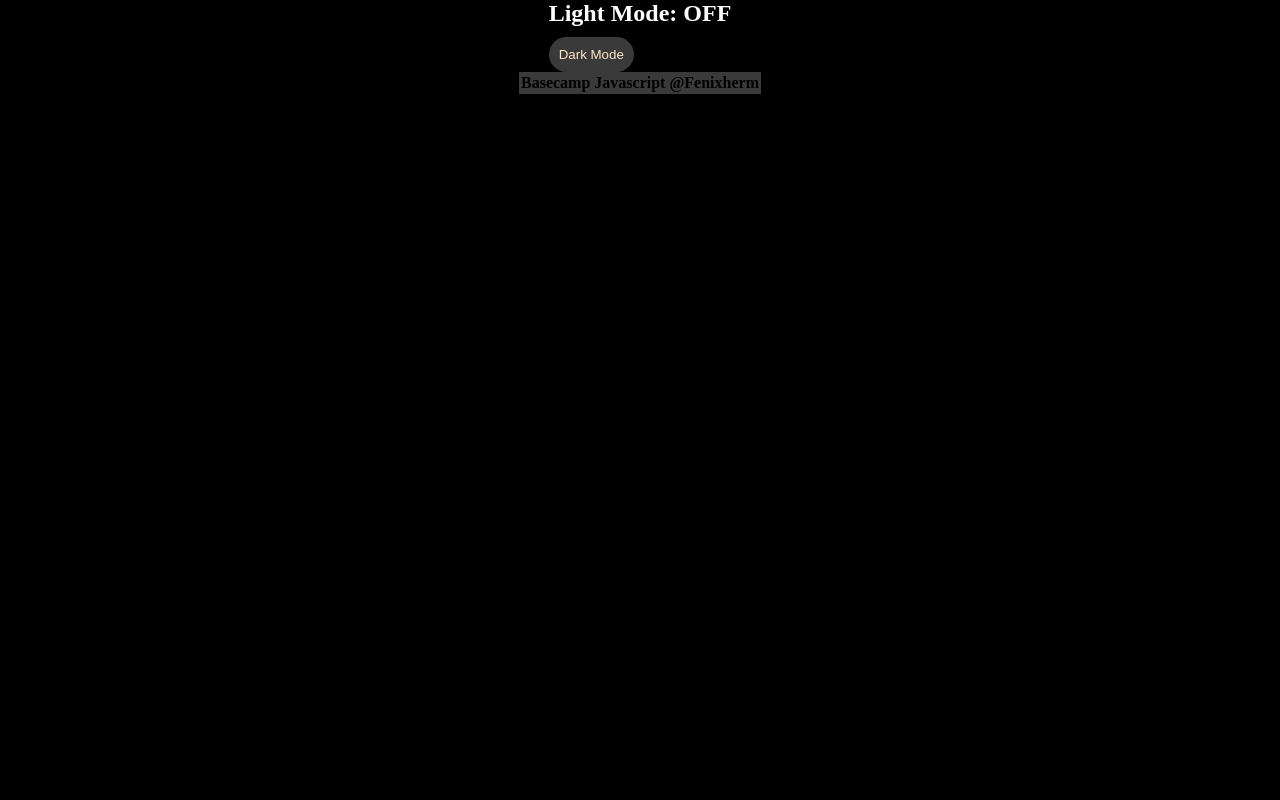
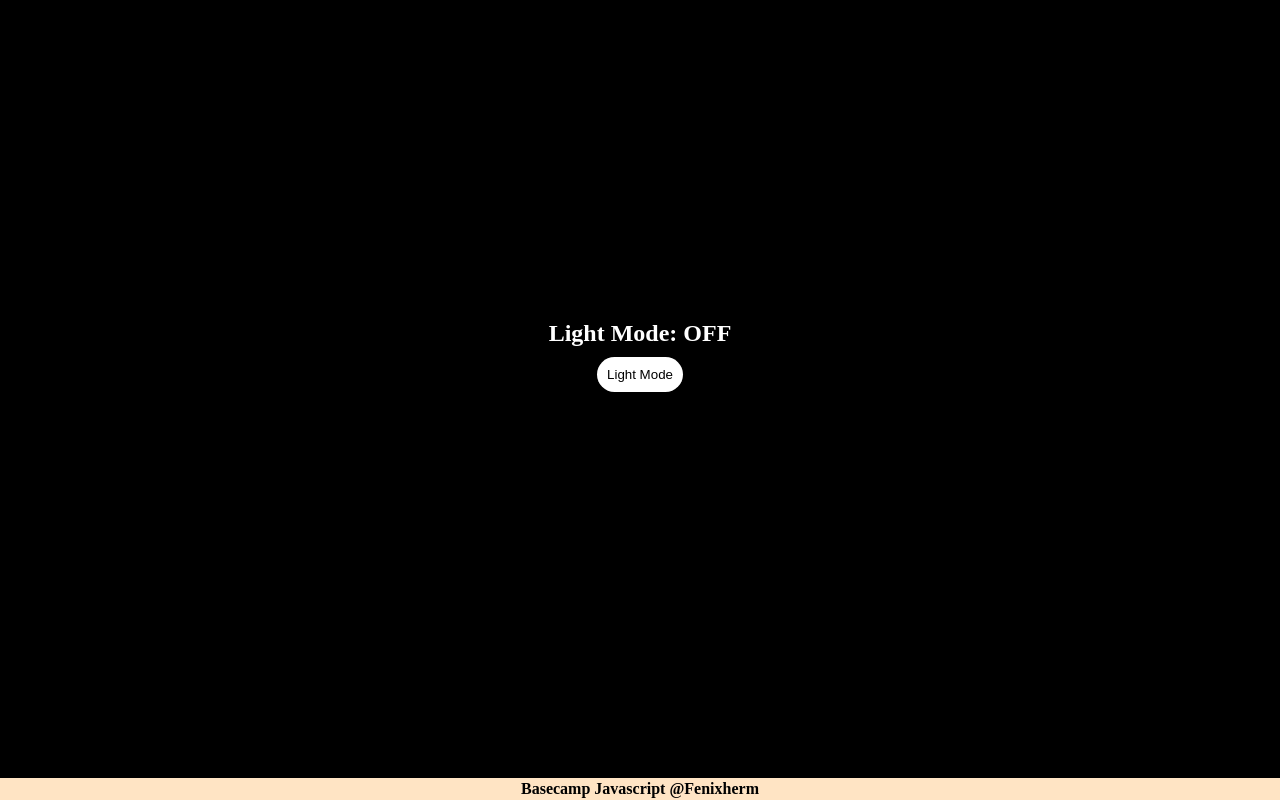
Before and after one commit to Fenixherm/Spread-Fullstack-Developer, a plain HTML site: page módulo III - javascript/12 - DOM/index.html in a window 1280 px wide. Both pictures are taken after a click on the button "Dark Mode". Drawn offline with Linux system fonts and the light colour scheme.

Commit message:
Solucao do desafio de DOM 'Dark Mode'

```diff
--- a/módulo III - javascript/12 - DOM/assets/css/style.css
+++ b/módulo III - javascript/12 - DOM/assets/css/style.css
@@ -6,7 +6,7 @@
 
 body {
     width: 100%;
-    height: 100%;
+    height: 100vh;
     display: flex;
     align-items: center;
     justify-content: center;
@@ -14,41 +14,57 @@ body {
     background-color: antiquewhite;
 }
 
-.corpo {
-    transition: 0.3s;
+.flex-wrapper {
+    transition: 0.3s ease-in-out;
+    flex: 1;
+    margin-top: 40vh;
+    text-align: center;
 }
 
-.dark-mode {
+body.dark-mode {
     background-color: black;
 }
 
-.titulo-branco {
+#titulo.dark-mode {
     color: white;
 }
 
-.btn-style {
+#btn {
     margin-top: 10px;
     padding: 10px;
     background-color: #3a3a3a;
     border: 0;
     border-radius: 50px;
     color: bisque;
+    transition: 0.4s ease-in-out;
 }
 
-.btn-style:hover{
+#btn.dark-mode{
+    background-color: white;
+    color: black;
+}
+
+#btn:hover{
     background-color: chocolate;
     cursor: pointer;
 }
 
-.btn-style:active{
+#btn:active{
     background-color: #3a3a3a;
 }
 
 footer {
+    width: 100%;
     display: flex;
     justify-content: center;
     align-items: center;
     padding: 2px;
     font-weight: bold;
-    background-color: #3a3a3a;
+    background-color: rgb(66, 66, 66);
+    color: white;
 }
+
+#text-footer.dark-mode {
+    background-color: bisque;
+    color: #000;
+}
--- a/módulo III - javascript/12 - DOM/assets/js/script.js
+++ b/módulo III - javascript/12 - DOM/assets/js/script.js
@@ -1,16 +1,44 @@
-const botao = document.getElementsByClassName("btn-dark")[0];
-const body = document.getElementsByTagName("body")[0];
-let titulo = document.getElementsByClassName("titulo")[0];
+/* minha solução */
 
+const botao = document.getElementById("btn");
+const body = document.getElementsByTagName("body")[0]; //precisa do índice pois é retornado uma coleção.
+const titulo = document.getElementById("titulo");
+const footer = document.getElementById("text-footer");
 
-botao.addEventListener("click", () => {
+botao.addEventListener("click", changeMode);
+
+function changeMode(){
+    changeClasses();
+    changeStyle();
+    changeText();
+}
+
+function changeClasses(){
     body.classList.toggle("dark-mode");
+    botao.classList.toggle("dark-mode");
+    titulo.classList.toggle("dark-mode");
+}
 
-    titulo.classList.toggle("titulo-branco");
+function changeStyle(){
+    if(footer.style.color !== "rgb(0, 0, 0)"){
+        footer.style.color = "rgb(0, 0, 0)";
+        footer.style.backgroundColor = "rgb(255, 228, 196)"
+    }else{
+        footer.style.color = "rgb(255, 255, 255)";
+        footer.style.backgroundColor = "rgb(66, 66, 66)"
+    }
+}
 
+function changeText(){
     if(titulo.textContent !== "Light Mode: OFF"){
         titulo.textContent = "Light Mode: OFF";
-    }else if(titulo.textContent === "Light Mode: OFF"){
+    }else{
         titulo.textContent = "Light Mode: ON";
     }
-});
+
+    if(botao.textContent !== "Light Mode"){
+        botao.innerHTML = "Light Mode"
+    }else{
+        botao.innerHTML = "Dark Mode";
+    }
+}
--- a/módulo III - javascript/12 - DOM/index.html
+++ b/módulo III - javascript/12 - DOM/index.html
@@ -7,13 +7,13 @@
     <title>Dark Mode</title>
 </head>
 <body>
-    <section class="corpo">
-        <h1 class="titulo">Light Mode: ON</h1>
-        <button class="btn-dark btn-style">Dark Mode</button>
+    <section class="flex-wrapper">
+        <h1 id="titulo">Light Mode: ON</h1>
+        <button id="btn">Dark Mode</button>
     </section>
 
-    <footer>
-        <p class="text-footer">Basecamp Javascript @Fenixherm</p>
+    <footer  id="text-footer">
+        <p>Basecamp Javascript @Fenixherm</p>
     </footer>
 
     <script type="text/javascript" src="./assets/js/script.js"></script>
```
Also changed, not shown: módulo III - javascript/12 - DOM/assets/js/SolucaoProfessora.txt (added, +32 -0 lines).
